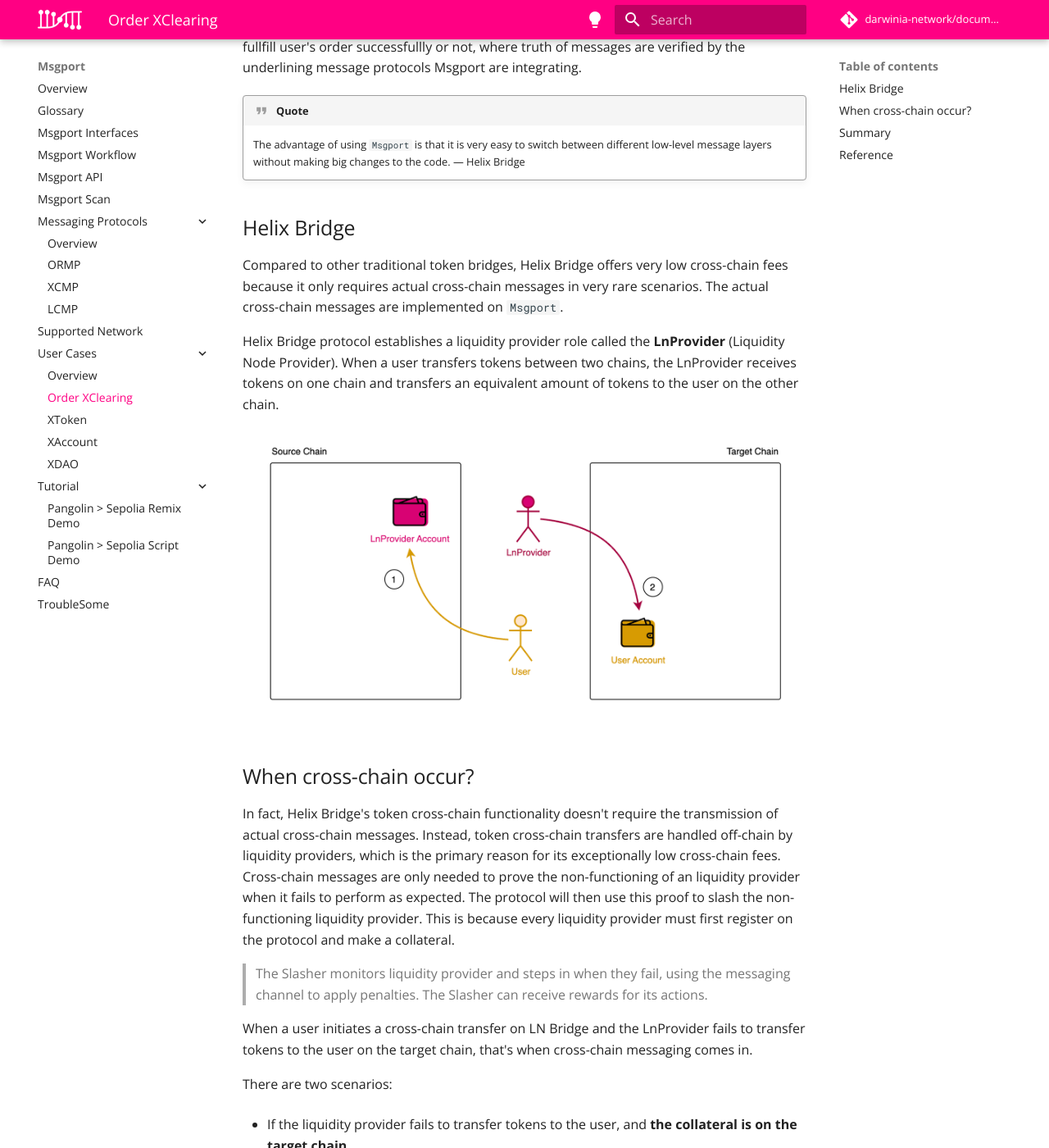
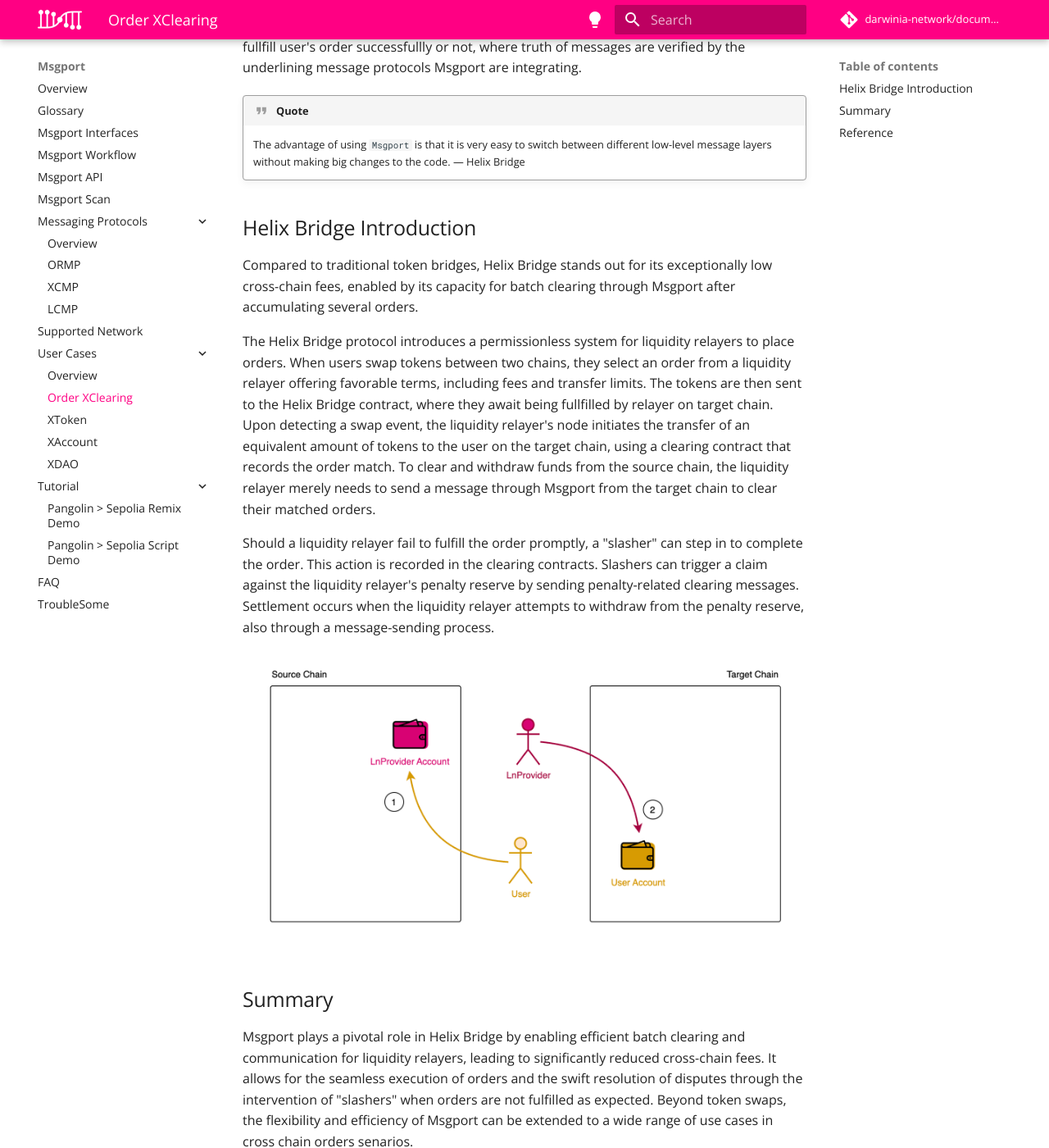
Before and after one commit to darwinia-network/docs, an MkDocs documentation site: the page built from docs/msgport/user-cases/order-xclearing.md, in a window 1280 px wide and 1400 px high, scrolled down 421 px. Shown: the whole window at 82% size. Built offline with MkDocs 1.6.1 and Material for MkDocs 9.7.7, drawn with Linux system fonts in a browser that asks for light colours; comment, search, counter and statistics services are not loaded; some of the changed text lies outside the part shown.

Commit message:
change the usecase from helix bridge v2 to v3

```diff
--- a/docs/msgport/user-cases/order-xclearing.md
+++ b/docs/msgport/user-cases/order-xclearing.md
@@ -7,36 +7,19 @@
 !!! Quote
     The advantage of using `Msgport` is that it is very easy to switch between different low-level message layers without making big changes to the code. — Helix Bridge
 
-## Helix Bridge
+## Helix Bridge Introduction
 
-Compared to other traditional token bridges, Helix Bridge offers very low cross-chain fees because it only requires actual cross-chain messages in very rare scenarios. The actual cross-chain messages are implemented on `Msgport`.
+Compared to traditional token bridges, Helix Bridge stands out for its exceptionally low cross-chain fees, enabled by its capacity for batch clearing through Msgport after accumulating several orders.
 
-Helix Bridge protocol establishes a liquidity provider role called the **LnProvider** (Liquidity Node Provider). When a user transfers tokens between two chains, the LnProvider receives tokens on one chain and transfers an equivalent amount of tokens to the user on the other chain.
+The Helix Bridge protocol introduces a permissionless system for liquidity relayers to place orders. When users swap tokens between two chains, they select an order from a liquidity relayer offering favorable terms, including fees and transfer limits. The tokens are then sent to the Helix Bridge contract, where they await being fullfilled by relayer on target chain. Upon detecting a swap event, the liquidity relayer's node initiates the transfer of an equivalent amount of tokens to the user on the target chain, using a clearing contract that records the order match. To clear and withdraw funds from the source chain, the liquidity relayer merely needs to send a message through Msgport from the target chain to clear their matched orders.
+
+Should a liquidity relayer fail to fulfill the order promptly, a "slasher" can step in to complete the order. This action is recorded in the clearing contracts. Slashers can trigger a claim against the liquidity relayer's penalty reserve by sending penalty-related clearing messages. Settlement occurs when the liquidity relayer attempts to withdraw from the penalty reserve, also through a message-sending process.
 
 ![msgport-token-bridge-1](../../images/msgport-token-bridge-1.png)
 
-## When cross-chain occur?
-
-In fact, Helix Bridge's token cross-chain functionality doesn't require the transmission of actual cross-chain messages. Instead, token cross-chain transfers are handled off-chain by liquidity providers, which is the primary reason for its exceptionally low cross-chain fees. Cross-chain messages are only needed to prove the non-functioning of an liquidity provider when it fails to perform as expected. The protocol will then use this proof to slash the non-functioning liquidity provider. This is because every liquidity provider must first register on the protocol and make a collateral.
-
-> The Slasher monitors liquidity provider and steps in when they fail, using the messaging channel to apply penalties. The Slasher can receive rewards for its actions.
-
-When a user initiates a cross-chain transfer on LN Bridge and the LnProvider fails to transfer tokens to the user on the target chain, that's when cross-chain messaging comes in.
-
-There are two scenarios:
-
-- If the liquidity provider fails to transfer tokens to the user, and **the collateral is on the target chain**.
-
-    The user can submit the transfer proof to the target chain through the `Darwinia Msgport`. The target chain combines the proof with evidence that the LnProvider failed to transfer the tokens, and extracts collateral from the LnProvider to compensate the user.
-
-- If the liquidity provider fails to transfer tokens to the user, and **the collateral is on the source chain**.
-
-    The user can use `Msgport` to send proof of the failed transfer to the source chain. The source chain can then combine this proof with the original transfer proof to verify the LnProvider's failure. Once the source chain has verified the liquidity provider's failure, it can extract collateral from the LnProvider to compensate the user.
-
 ## Summary
-
-Helix Bridge operates without requiring actual cross-chain messages for token transfers, instead using off-chain handling by liquidity providers. These providers manage token exchanges between chains, with cross-chain messages only needed if an liquidity provider fails to perform. While cross-chain messages are only needed when an liquidity provider fails to perform, the security of cross-chain messaging is vital for the reliability of Helix Bridge. `Msgport` serves as the final guard of the Helix Bridge Protocol.
+Msgport plays a pivotal role in Helix Bridge by enabling efficient batch clearing and communication for liquidity relayers, leading to significantly reduced cross-chain fees. It allows for the seamless execution of orders and the swift resolution of disputes through the intervention of "slashers" when orders are not fulfilled as expected. Beyond token swaps, the flexibility and efficiency of Msgport can be extended to a wide range of use cases in cross chain orders senarios.
 
 ## Reference
 
-[1] https://docs.helixbridge.app/helixbridge/liquidate_node
+[1] https://docs.helixbridge.app/helixbridge/liquidity_node_v3
```
